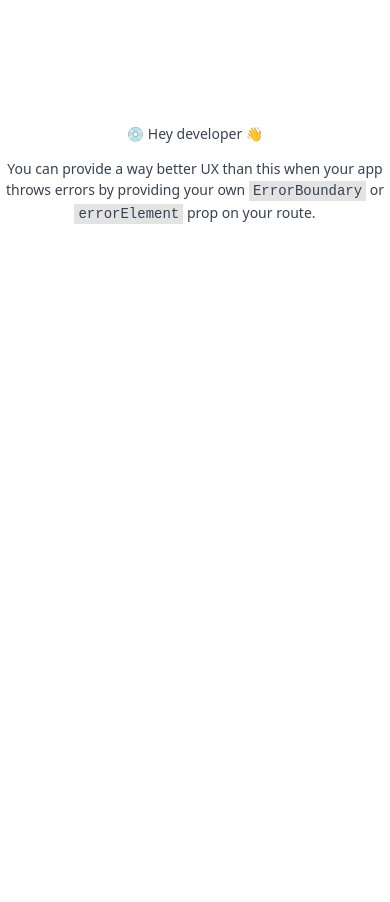
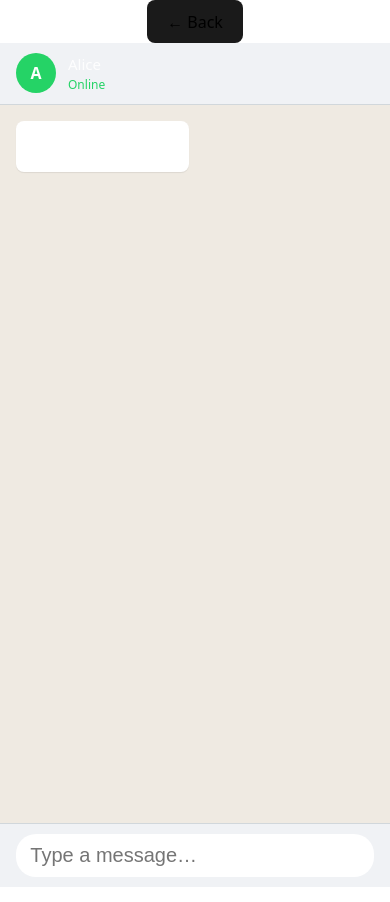
Before and after one commit to Metgala1/NexText, a React (Vite) app: page /chats/1 in a window 390 px wide. Before the commit this address had no page. Before the commit the page ends 864 px from the top, so only its background shows below. Built offline with nearby package versions, Linux system fonts and the light colour scheme.

Commit message:
Created a mobile chat component

```diff
--- a/src/components/ChatList.jsx
+++ b/src/components/ChatList.jsx
@@ -1,19 +1,25 @@
 import React, { useState } from "react";
 import styles from "../styles/DesktopChatList.module.css";
 import ConversationPreview from "./Conversation.jsx";
-
-const contacts = [
-  { id: 1, name: "Alice", last: "Hey, are you free?", time: "10:12" },
-  { id: 2, name: "Bob", last: "Sent an image", time: "09:45" },
-  { id: 3, name: "Charlie", last: "Thanks!", time: "Yesterday" },
-];
+import { useNavigate } from "react-router-dom";
+import { contacts } from "../data/chat.js";
 
 export default function DesktopChatList() {
   const [activeChat, setActiveChat] = useState(null);
+  const navigate = useNavigate();
+
+  const isMobile = window.matchMedia("(max-width: 768px)").matches;
+
+  const handleClick = (chat) => {
+    if (isMobile) {
+      navigate(`/chats/${chat.id}`);
+    } else {
+      setActiveChat(chat);
+    }
+  };
 
   return (
     <div className={styles.app}>
-      {/* Sidebar */}
       <aside className={styles.sidebar}>
         <div className={styles.brand}>NextText</div>
 
@@ -25,10 +31,8 @@ export default function DesktopChatList() {
           {contacts.map((c) => (
             <li
               key={c.id}
-              className={`${styles.contactItem} ${
-                activeChat?.id === c.id ? styles.active : ""
-              }`}
-              onClick={() => setActiveChat(c)}
+              className={styles.contactItem}
+              onClick={() => handleClick(c)}
             >
               <div className={styles.avatar}>{c.name.charAt(0)}</div>
 
@@ -43,7 +47,7 @@ export default function DesktopChatList() {
         </ul>
       </aside>
 
-      {/* Main Preview */}
+      {/* Desktop only */}
       <main className={styles.mainPreview}>
         {!activeChat ? (
           <div className={styles.placeholder}>
--- /dev/null
+++ b/src/components/MobileChat.jsx
@@ -0,0 +1,22 @@
+import { useParams, useNavigate } from "react-router-dom";
+import ConversationPreview from "./Conversation";
+import { contacts } from "../data/chat";
+
+export default function MobileConversation() {
+  const { id } = useParams();
+  const navigate = useNavigate();
+
+  const chatId = Number(id);
+  const contact = contacts.find(c => c.id === chatId);
+
+  if (!contact) {
+    return <div>Chat not found</div>;
+  }
+
+  return (
+    <div style={{ height: "100vh" }}>
+      <button onClick={() => navigate(-1)}>← Back</button>
+      <ConversationPreview contact={contact} />
+    </div>
+  );
+}
--- /dev/null
+++ b/src/data/chat.js
@@ -0,0 +1,6 @@
+const contacts = [
+  { id: 1, name: "Alice", last: "Hey, are you free?", time: "10:12" },
+  { id: 2, name: "Bob", last: "Sent an image", time: "09:45" },
+  { id: 3, name: "Charlie", last: "Thanks!", time: "Yesterday" },
+];
+export { contacts };
--- a/src/routes.jsx
+++ b/src/routes.jsx
@@ -2,11 +2,13 @@ import { createBrowserRouter } from "react-router-dom";
 import SignUp from "./components/SignUp";
 import Login from "./components/Login";
 import DesktopChatList from "./components/ChatList";
+import MobileConversation from "./components/MobileChat";
 
 const router = createBrowserRouter([
     {path: "/", element: <DesktopChatList />},
     {path: "/login", element: <Login />},
     {path: "/signup", element: <SignUp />},
+    {path: "/chats/:id", element: <MobileConversation />},
 ]);
 
 export default router;
```
